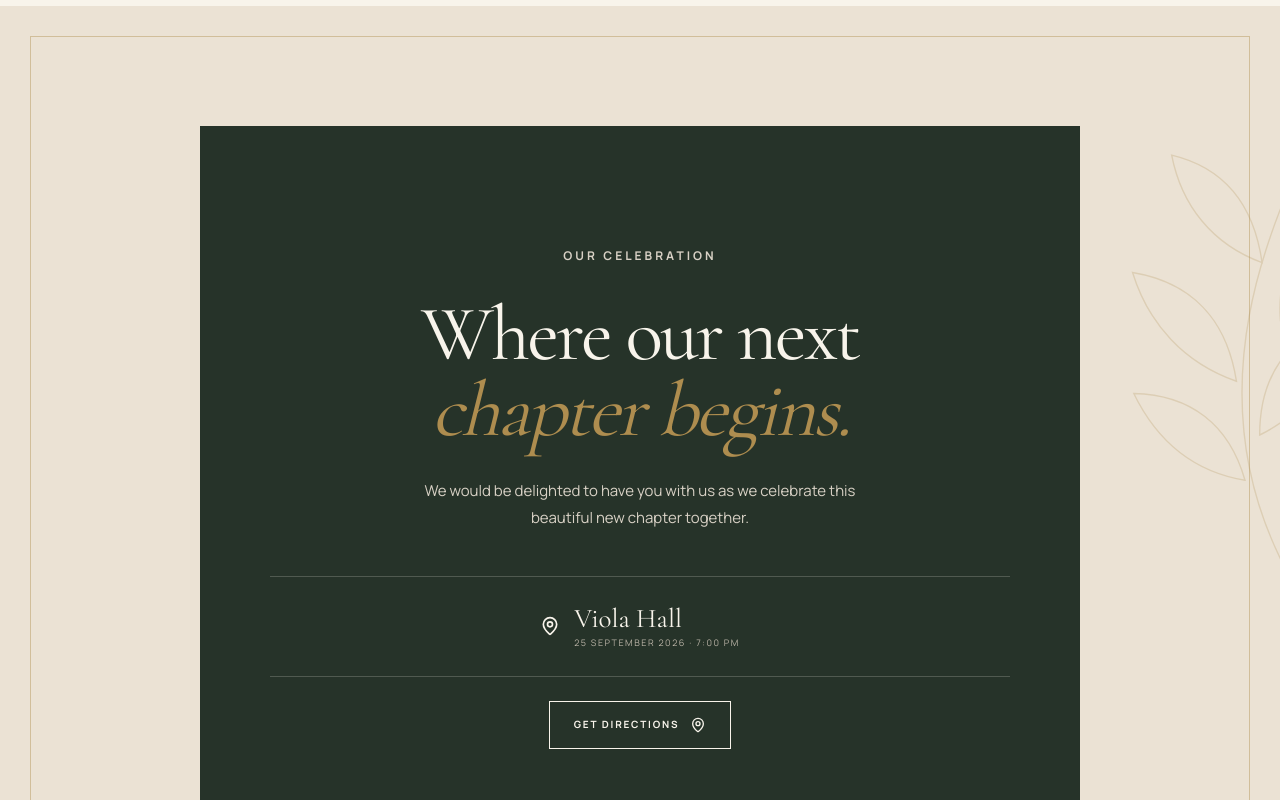
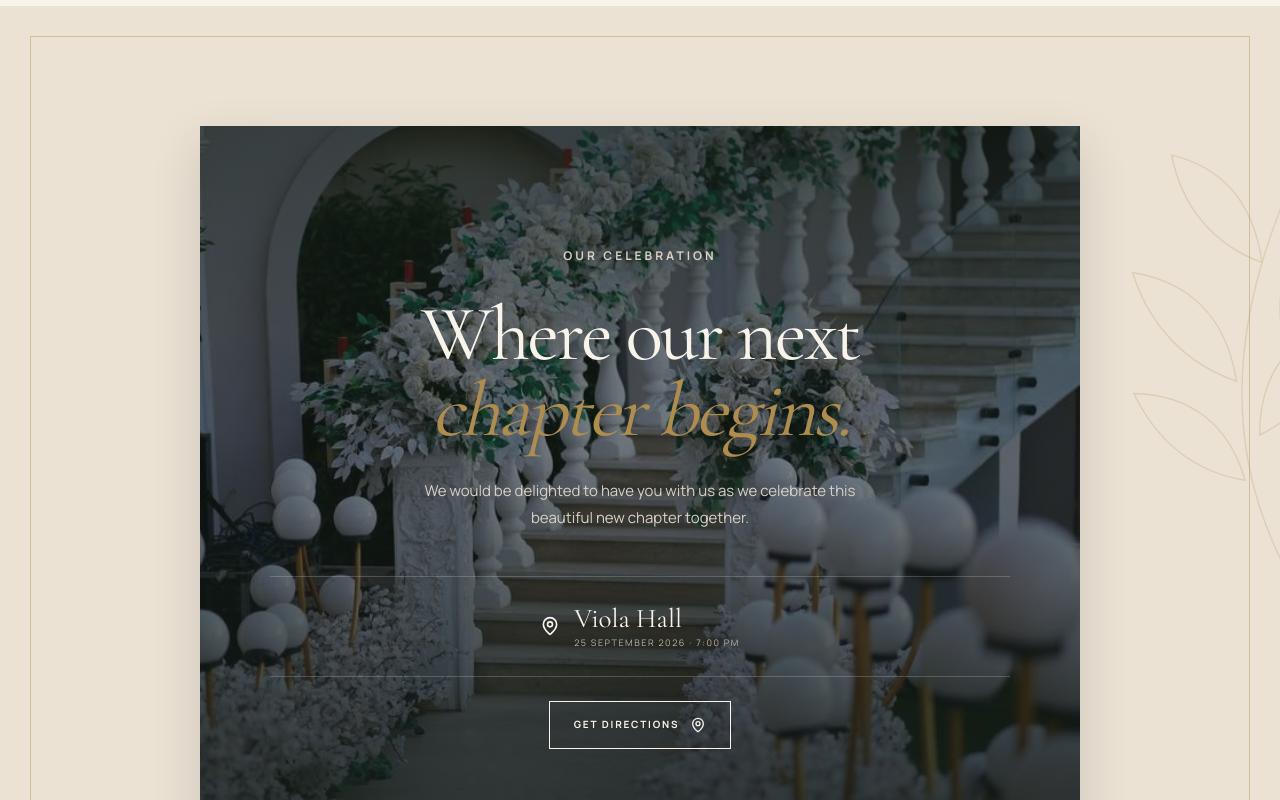
Before and after one commit to KarimAbdelkader-code/de4a, a Next.js app: page / in a window 1280 px wide. Shown: the part 2480-3280 px from the top of the page. Built offline with nearby package versions, Linux system fonts and the light colour scheme; no server answers; the database is empty.

Commit message:
feat: enhance celebration card styling with background image and shadows

```diff
--- a/app/globals.css
+++ b/app/globals.css
@@ -69,7 +69,9 @@ p { margin:0; }
 .button:active { transform:translateY(0) scale(.985); }
 .celebration { background:var(--sand); padding-inline:16px; }
 .celebration:before { content:""; position:absolute; inset:clamp(12px,2.5vw,30px); z-index:-1; border:1px solid rgba(180,151,90,.48); }
-.celebration-card { padding:clamp(60px,10vw,100px) clamp(22px,7vw,76px); color:var(--ivory); background:var(--olive); }
+.celebration-card { position:relative; isolation:isolate; overflow:hidden; padding:clamp(60px,10vw,100px) clamp(22px,7vw,76px); color:var(--ivory); background:var(--olive) url("/viola-1.jpg") center 58%/cover no-repeat; box-shadow:0 18px 45px rgba(47,43,35,.16); }
+.celebration-card:before { content:""; position:absolute; z-index:-2; inset:0; background:rgba(24,34,27,.3); }
+.celebration-card:after { content:""; position:absolute; z-index:-1; inset:0; background:linear-gradient(180deg,rgba(20,29,23,.62) 0%,rgba(20,29,23,.3) 42%,rgba(20,29,23,.72) 100%); }
 .celebration-card > p { max-width:440px; margin:30px auto; color:#d8d1c5; }
 .venue { margin:45px auto 0; padding-block:25px; border-block:1px solid rgba(247,242,232,.2); display:flex; align-items:center; justify-content:center; gap:14px; text-align:left; }
 .venue strong,.venue span { display:block; }
```
Also changed, not shown: public/viola-1.jpg (added).
